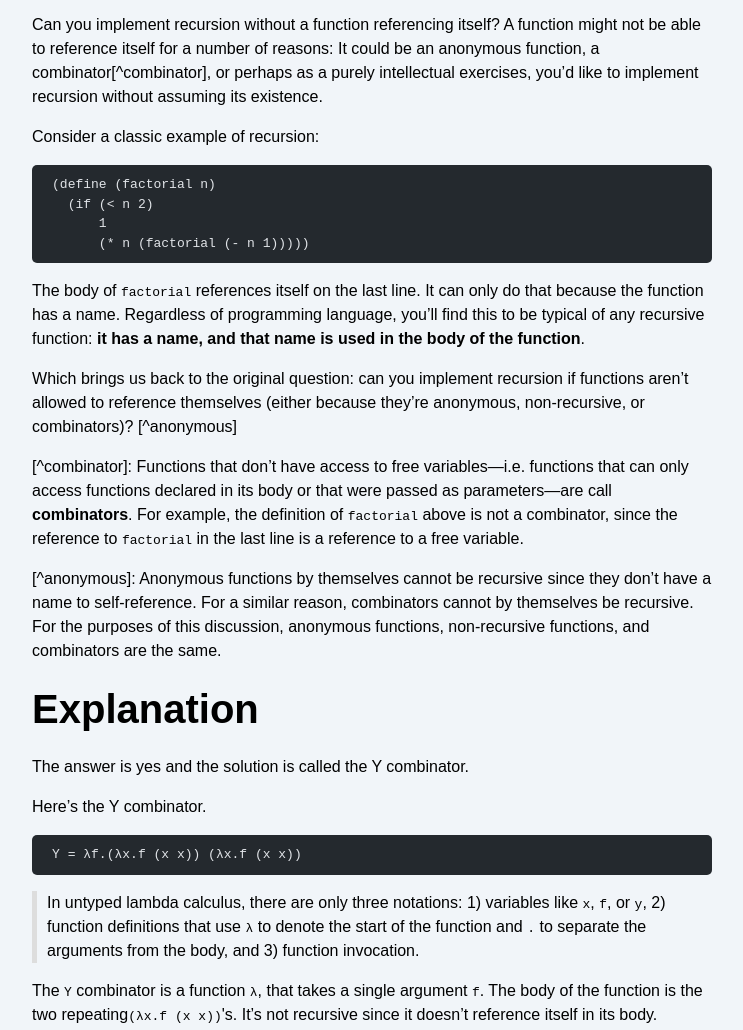
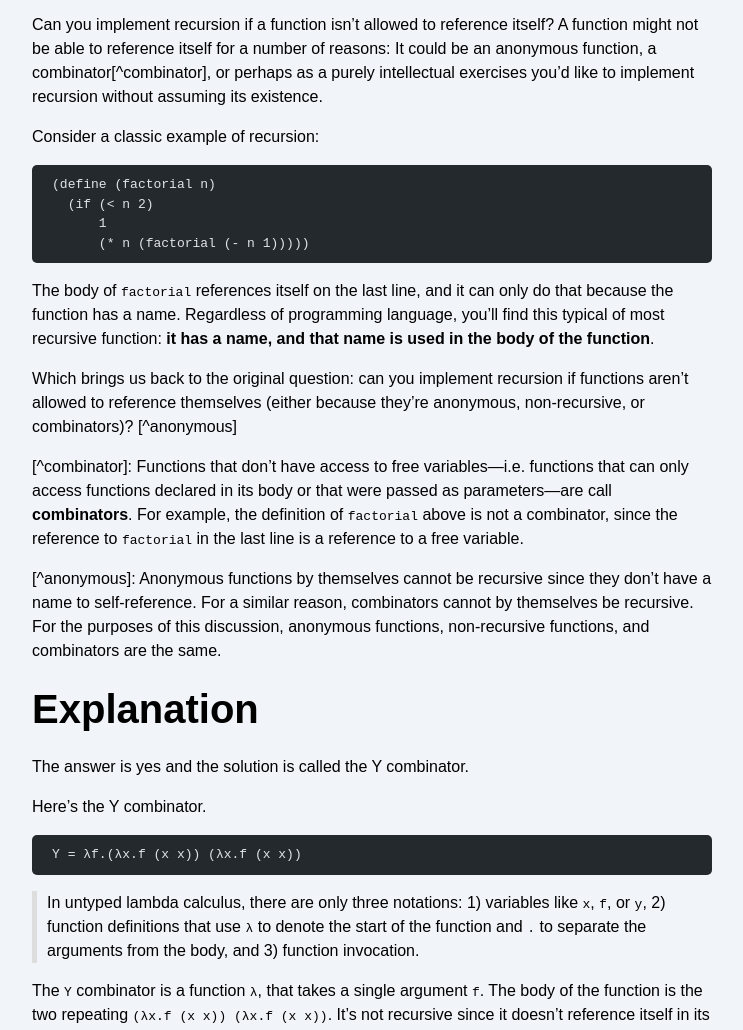
Before and after one commit to MimmyJau/mimmyjau.github.io, an Astro site: page /posts/ycombinator in a window 1280 px wide. Shown: the part 253-1283 px from the top of the page, without its empty margins (268-1011 px from the left). Built offline with nearby package versions, Linux system fonts and the light colour scheme; Astro itself is replaced by a stand-in of ours; code samples lack their colours.

Commit message:
fix: grammar in ycombinator post

````diff
--- a/src/pages/posts/ycombinator.md
+++ b/src/pages/posts/ycombinator.md
@@ -9,7 +9,7 @@ tags: ["plt", "lisp", "lambda calculus", "learning in public"]
 
 # Motivation
 
-Can you implement recursion without a function referencing itself? A function might not be able to reference itself for a number of reasons: It could be an anonymous function, a combinator[^combinator], or perhaps as a purely intellectual exercises, you'd like to implement recursion without assuming its existence.
+Can you implement recursion if a function isn't allowed to reference itself? A function might not be able to reference itself for a number of reasons: It could be an anonymous function, a combinator[^combinator], or perhaps as a purely intellectual exercises you'd like to implement recursion without assuming its existence.
 
 Consider a classic example of recursion:
 ``` scheme
@@ -19,7 +19,7 @@ Consider a classic example of recursion:
       (* n (factorial (- n 1)))))
 ```
 
-The body of `factorial` references itself on the last line. It can only do that because the function has a name. Regardless of programming language, you'll find this to be typical of any recursive function: **it has a name, and that name is used in the body of the function**.
+The body of `factorial` references itself on the last line, and it can only do that because the function has a name. Regardless of programming language, you'll find this typical of most recursive function: **it has a name, and that name is used in the body of the function**.
 
 Which brings us back to the original question: can you implement recursion if functions aren't allowed to reference themselves (either because they're anonymous, non-recursive, or combinators)? [^anonymous]
 
@@ -37,7 +37,7 @@ Y = λf.(λx.f (x x)) (λx.f (x x))
 
 > In untyped lambda calculus, there are only three notations: 1) variables like `x`, `f`, or `y`, 2) function definitions that use `λ` to denote the start of the function and `.` to separate the arguments from the body, and 3) function invocation.
 
-The `Y` combinator is a function `λ`, that takes a single argument `f`. The body of the function is the two repeating`(λx.f (x x))`'s.  It's not recursive since it doesn't reference itself in its body.
+The `Y` combinator is a function `λ`, that takes a single argument `f`. The body of the function is the two repeating `(λx.f (x x)) (λx.f (x x))`.  It's not recursive since it doesn't reference itself in its body.
 
 What you'll notice is that the body is itself another function and its corresponding argument. The first instance of `(λx.f (x x))` is the function and the second instance of `(λx.f (x x))` is the argument passed to the first instance. In other words, the second `(λx.f (x x))` becomes the `x`'s in the function body `f (x x)`.
 
````
